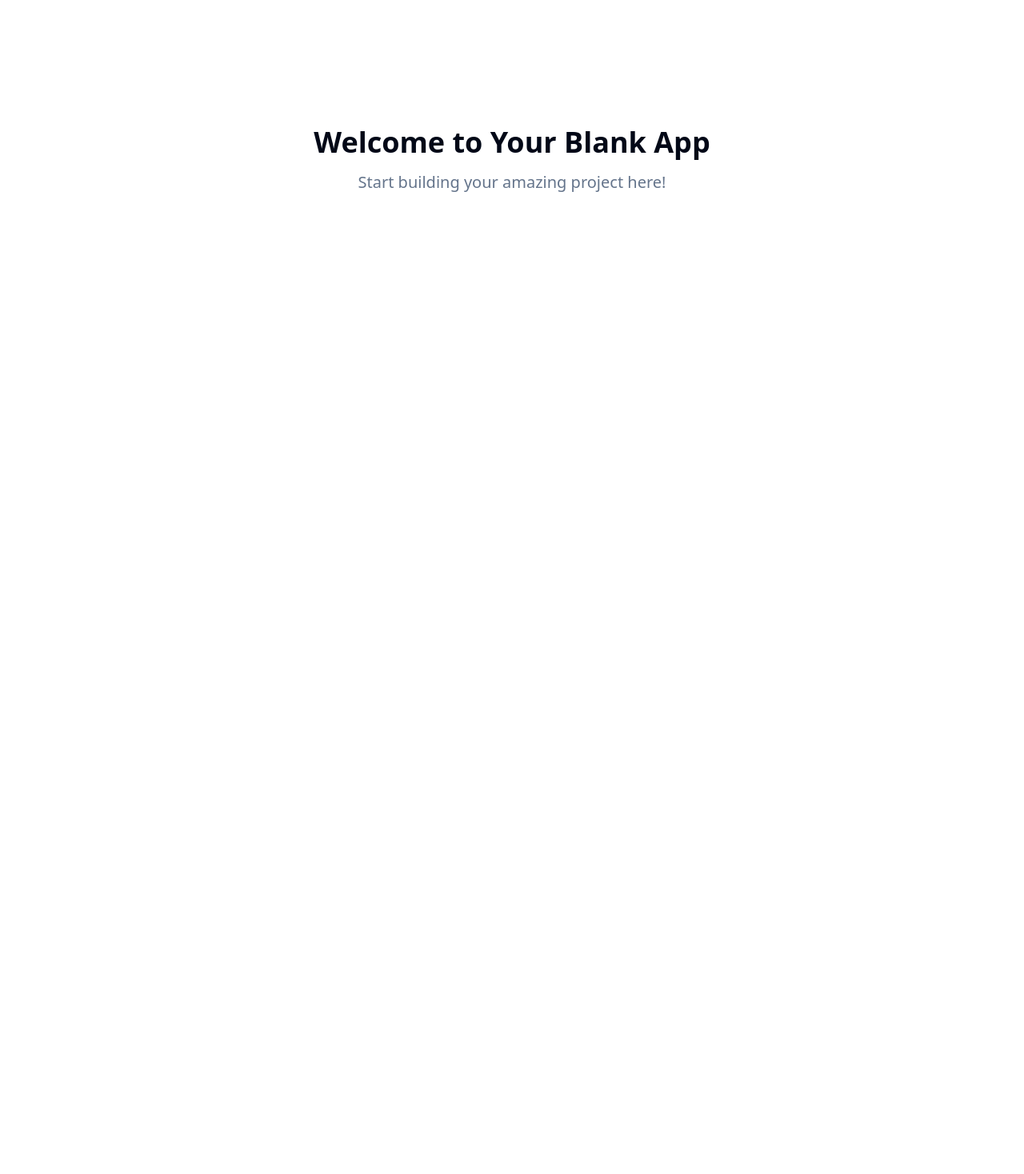
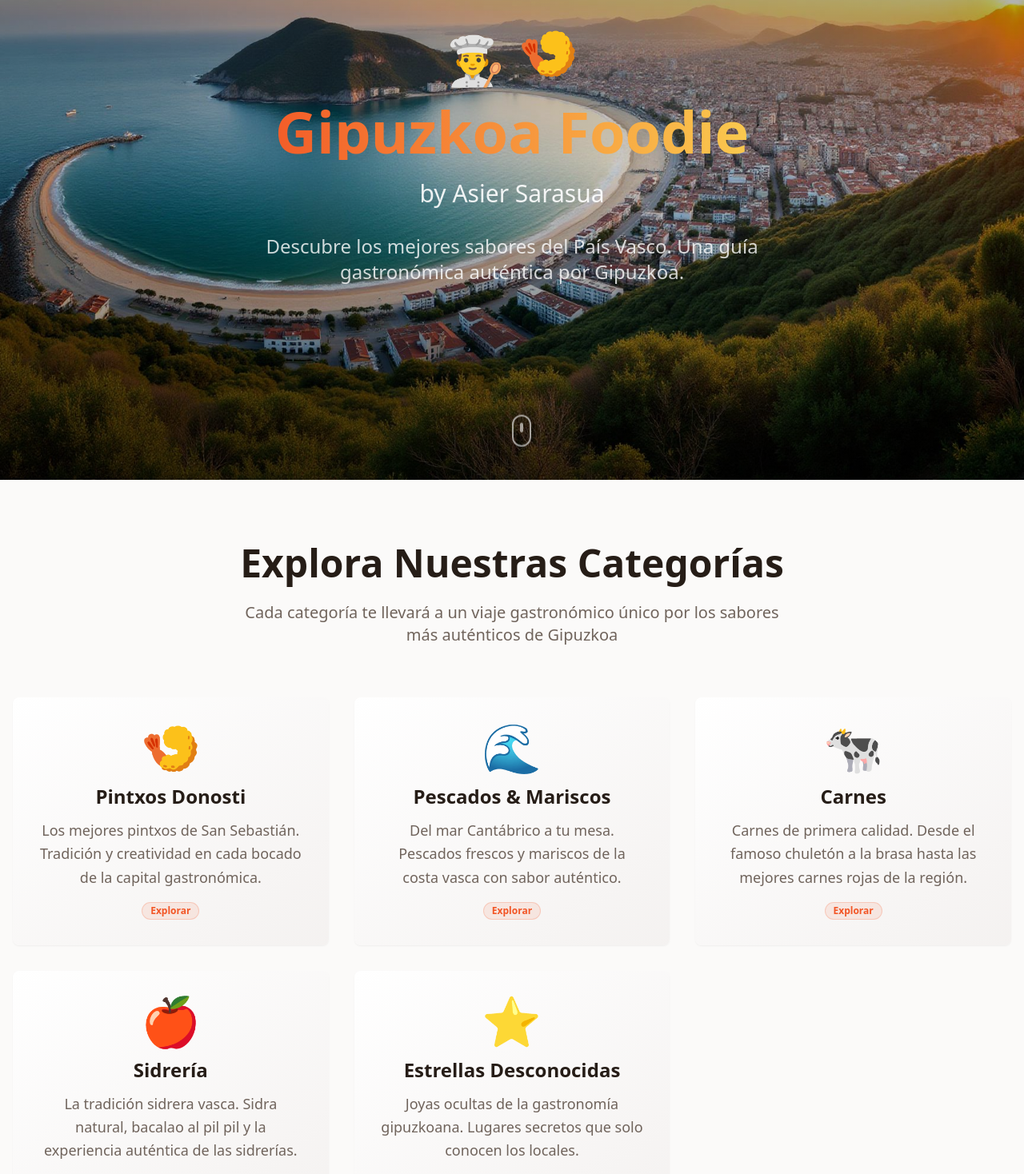
Before and after one commit to assarasua/foodie-gipuzkoa-by-asier, a React (Vite) app: page / in a window 1280 px wide. Shown: the part 200-1668 px from the top of the page at 80% size. Before the commit the page ends 800 px from the top, so only its background shows below. Built offline with nearby package versions, Linux system fonts and the light colour scheme.

Commit message:
Build website and Supabase integration
Implement a website and integrate with Supabase for data management.

```diff
--- /dev/null
+++ b/src/components/FoodCategoryCard.tsx
@@ -0,0 +1,55 @@
+import { Card, CardContent } from "@/components/ui/card";
+import { Badge } from "@/components/ui/badge";
+import { cn } from "@/lib/utils";
+
+interface FoodCategoryCardProps {
+  title: string;
+  emoji: string;
+  description: string;
+  onClick?: () => void;
+  className?: string;
+}
+
+export const FoodCategoryCard = ({
+  title,
+  emoji,
+  description,
+  onClick,
+  className
+}: FoodCategoryCardProps) => {
+  return (
+    <Card
+      className={cn(
+        "group cursor-pointer transition-all duration-300 bg-gradient-card hover:shadow-hover border-0 overflow-hidden",
+        "transform hover:-translate-y-2 hover:scale-105",
+        className
+      )}
+      onClick={onClick}
+    >
+      <CardContent className="p-8 text-center relative">
+        <div className="absolute inset-0 bg-gradient-accent opacity-0 group-hover:opacity-10 transition-opacity duration-300" />
+
+        <div className="relative z-10">
+          <div className="text-6xl mb-4 animate-float">
+            {emoji}
+          </div>
+
+          <h3 className="text-2xl font-bold text-foreground mb-3 group-hover:text-primary transition-colors">
+            {title}
+          </h3>
+
+          <p className="text-muted-foreground text-lg leading-relaxed">
+            {description}
+          </p>
+
+          <Badge
+            variant="secondary"
+            className="mt-4 bg-primary/10 text-primary border-primary/20 group-hover:bg-primary group-hover:text-primary-foreground transition-colors"
+          >
+            Explorar
+          </Badge>
+        </div>
+      </CardContent>
+    </Card>
+  );
+};
--- /dev/null
+++ b/src/components/HeroSection.tsx
@@ -0,0 +1,45 @@
+import heroImage from "@/assets/hero-donostia.jpg";
+
+export const HeroSection = () => {
+  return (
+    <div className="relative h-screen flex items-center justify-center overflow-hidden">
+      {/* Background Image */}
+      <div
+        className="absolute inset-0 bg-cover bg-center bg-no-repeat"
+        style={{ backgroundImage: `url(${heroImage})` }}
+      >
+        <div className="absolute inset-0 bg-gradient-to-b from-black/40 via-black/20 to-black/60" />
+      </div>
+
+      {/* Content */}
+      <div className="relative z-10 text-center text-white px-4 max-w-4xl mx-auto">
+        <div className="animate-fade-in-up">
+          <div className="flex items-center justify-center gap-4 mb-6">
+            <span className="text-6xl animate-float">👨‍🍳</span>
+            <span className="text-6xl animate-float" style={{ animationDelay: '1s' }}>🍤</span>
+          </div>
+
+          <h1 className="text-5xl md:text-7xl font-bold mb-6 bg-gradient-accent bg-clip-text text-transparent">
+            Gipuzkoa Foodie
+          </h1>
+
+          <h2 className="text-2xl md:text-3xl font-light mb-8 text-white/90">
+            by Asier Sarasua
+          </h2>
+
+          <p className="text-xl md:text-2xl text-white/80 max-w-2xl mx-auto leading-relaxed">
+            Descubre los mejores sabores del País Vasco.
+            Una guía gastronómica auténtica por Gipuzkoa.
+          </p>
+        </div>
+      </div>
+
+      {/* Scroll Indicator */}
+      <div className="absolute bottom-8 left-1/2 transform -translate-x-1/2 animate-bounce">
+        <div className="w-6 h-10 border-2 border-white/60 rounded-full flex justify-center">
+          <div className="w-1 h-3 bg-white/60 rounded-full mt-2 animate-pulse" />
+        </div>
+      </div>
+    </div>
+  );
+};
--- a/src/index.css
+++ b/src/index.css
@@ -7,27 +7,44 @@ All colors MUST be HSL.
 */
 
 @layer base {
-  :root {
-    --background: 0 0% 100%;
-    --foreground: 222.2 84% 4.9%;
+:root {
+    --background: 20 20% 98%;
+    --foreground: 24 25% 12%;
 
     --card: 0 0% 100%;
-    --card-foreground: 222.2 84% 4.9%;
+    --card-foreground: 24 25% 12%;
 
     --popover: 0 0% 100%;
-    --popover-foreground: 222.2 84% 4.9%;
+    --popover-foreground: 24 25% 12%;
 
-    --primary: 222.2 47.4% 11.2%;
-    --primary-foreground: 210 40% 98%;
+    --primary: 14 89% 55%;
+    --primary-foreground: 0 0% 100%;
 
-    --secondary: 210 40% 96.1%;
-    --secondary-foreground: 222.2 47.4% 11.2%;
+    --secondary: 195 75% 35%;
+    --secondary-foreground: 0 0% 100%;
 
-    --muted: 210 40% 96.1%;
-    --muted-foreground: 215.4 16.3% 46.9%;
+    --muted: 20 15% 95%;
+    --muted-foreground: 24 10% 40%;
 
-    --accent: 210 40% 96.1%;
-    --accent-foreground: 222.2 47.4% 11.2%;
+    --accent: 40 85% 60%;
+    --accent-foreground: 24 25% 12%;
+
+    /* Basque-inspired colors */
+    --basque-red: 0 75% 55%;
+    --basque-green: 120 45% 30%;
+    --ocean-blue: 195 75% 35%;
+    --golden-yellow: 45 95% 65%;
+    --warm-orange: 14 89% 55%;
+
+    /* Gradients */
+    --gradient-hero: linear-gradient(135deg, hsl(var(--ocean-blue)), hsl(var(--basque-green)));
+    --gradient-card: linear-gradient(145deg, hsl(var(--card)), hsl(var(--muted)));
+    --gradient-accent: linear-gradient(90deg, hsl(var(--warm-orange)), hsl(var(--golden-yellow)));
+
+    /* Shadows */
+    --shadow-elegant: 0 20px 50px -12px hsl(var(--ocean-blue) / 0.25);
+    --shadow-card: 0 8px 30px -8px hsl(24 25% 12% / 0.1);
+    --shadow-hover: 0 25px 60px -12px hsl(var(--warm-orange) / 0.3);
 
     --destructive: 0 84.2% 60.2%;
     --destructive-foreground: 210 40% 98%;
@@ -55,27 +72,44 @@ All colors MUST be HSL.
     --sidebar-ring: 217.2 91.2% 59.8%;
   }
 
-  .dark {
-    --background: 222.2 84% 4.9%;
-    --foreground: 210 40% 98%;
+.dark {
+    --background: 24 15% 8%;
+    --foreground: 20 20% 95%;
 
-    --card: 222.2 84% 4.9%;
-    --card-foreground: 210 40% 98%;
+    --card: 24 15% 10%;
+    --card-foreground: 20 20% 95%;
 
-    --popover: 222.2 84% 4.9%;
-    --popover-foreground: 210 40% 98%;
+    --popover: 24 15% 10%;
+    --popover-foreground: 20 20% 95%;
 
-    --primary: 210 40% 98%;
-    --primary-foreground: 222.2 47.4% 11.2%;
+    --primary: 14 89% 55%;
+    --primary-foreground: 0 0% 100%;
 
-    --secondary: 217.2 32.6% 17.5%;
-    --secondary-foreground: 210 40% 98%;
+    --secondary: 195 75% 35%;
+    --secondary-foreground: 0 0% 100%;
 
-    --muted: 217.2 32.6% 17.5%;
-    --muted-foreground: 215 20.2% 65.1%;
+    --muted: 24 10% 15%;
+    --muted-foreground: 20 15% 65%;
 
-    --accent: 217.2 32.6% 17.5%;
-    --accent-foreground: 210 40% 98%;
+    --accent: 40 85% 60%;
+    --accent-foreground: 24 15% 8%;
+
+    /* Dark mode Basque colors */
+    --basque-red: 0 75% 55%;
+    --basque-green: 120 45% 35%;
+    --ocean-blue: 195 75% 40%;
+    --golden-yellow: 45 95% 70%;
+    --warm-orange: 14 89% 60%;
+
+    /* Dark gradients */
+    --gradient-hero: linear-gradient(135deg, hsl(var(--ocean-blue)), hsl(var(--basque-green)));
+    --gradient-card: linear-gradient(145deg, hsl(var(--card)), hsl(var(--muted)));
+    --gradient-accent: linear-gradient(90deg, hsl(var(--warm-orange)), hsl(var(--golden-yellow)));
+
+    /* Dark shadows */
+    --shadow-elegant: 0 20px 50px -12px hsl(0 0% 0% / 0.5);
+    --shadow-card: 0 8px 30px -8px hsl(0 0% 0% / 0.3);
+    --shadow-hover: 0 25px 60px -12px hsl(var(--warm-orange) / 0.4);
 
     --destructive: 0 62.8% 30.6%;
     --destructive-foreground: 210 40% 98%;
--- a/src/pages/Index.tsx
+++ b/src/pages/Index.tsx
@@ -1,12 +1,91 @@
-// Update this page (the content is just a fallback if you fail to update the page)
+import { HeroSection } from "@/components/HeroSection";
+import { FoodCategoryCard } from "@/components/FoodCategoryCard";
+
+const foodCategories = [
+  {
+    title: "Pintxos Donosti",
+    emoji: "🍤",
+    description: "Los mejores pintxos de San Sebastián. Tradición y creatividad en cada bocado de la capital gastronómica."
+  },
+  {
+    title: "Pescados & Mariscos",
+    emoji: "🌊",
+    description: "Del mar Cantábrico a tu mesa. Pescados frescos y mariscos de la costa vasca con sabor auténtico."
+  },
+  {
+    title: "Carnes",
+    emoji: "🐄",
+    description: "Carnes de primera calidad. Desde el famoso chuletón a la brasa hasta las mejores carnes rojas de la región."
+  },
+  {
+    title: "Sidrería",
+    emoji: "🍎",
+    description: "La tradición sidrera vasca. Sidra natural, bacalao al pil pil y la experiencia auténtica de las sidrerías."
+  },
+  {
+    title: "Estrellas Desconocidas",
+    emoji: "⭐",
+    description: "Joyas ocultas de la gastronomía gipuzkoana. Lugares secretos que solo conocen los locales."
+  }
+];
 
 const Index = () => {
+  const handleCategoryClick = (title: string) => {
+    // Here we would navigate to the specific category page
+    // For now, we'll just log it
+    console.log(`Clicked on ${title}`);
+  };
+
   return (
-    <div className="min-h-screen flex items-center justify-center bg-background">
-      <div className="text-center">
-        <h1 className="text-4xl font-bold mb-4">Welcome to Your Blank App</h1>
-        <p className="text-xl text-muted-foreground">Start building your amazing project here!</p>
+    <div className="min-h-screen bg-background">
+      <HeroSection />
+
+      {/* Categories Section */}
+      <div className="py-20 px-4">
+        <div className="max-w-7xl mx-auto">
+          <div className="text-center mb-16">
+            <h2 className="text-4xl md:text-5xl font-bold text-foreground mb-6">
+              Explora Nuestras Categorías
+            </h2>
+            <p className="text-xl text-muted-foreground max-w-2xl mx-auto">
+              Cada categoría te llevará a un viaje gastronómico único por los sabores más auténticos de Gipuzkoa
+            </p>
+          </div>
+
+          <div className="grid grid-cols-1 md:grid-cols-2 lg:grid-cols-3 gap-8">
+            {foodCategories.map((category, index) => (
+              <div
+                key={category.title}
+                className="animate-fade-in-up"
+                style={{ animationDelay: `${index * 0.2}s` }}
+              >
+                <FoodCategoryCard
+                  title={category.title}
+                  emoji={category.emoji}
+                  description={category.description}
+                  onClick={() => handleCategoryClick(category.title)}
+                />
+              </div>
+            ))}
+          </div>
+        </div>
       </div>
+
+      {/* Footer */}
+      <footer className="bg-gradient-hero text-white py-12">
+        <div className="max-w-4xl mx-auto text-center px-4">
+          <div className="flex items-center justify-center gap-3 mb-4">
+            <span className="text-3xl">👨‍🍳</span>
+            <h3 className="text-2xl font-bold">Asier Sarasua</h3>
+          </div>
+          <p className="text-white/80 text-lg">
+            Guía gastronómica apasionada por los sabores auténticos del País Vasco
+          </p>
+          <p className="text-white/60 mt-4">
+            © 2024 Gipuzkoa Foodie. Hecho con ❤️ en Euskadi
+          </p>
+        </div>
+      </footer>
     </div>
   );
 };
--- a/tailwind.config.ts
+++ b/tailwind.config.ts
@@ -52,6 +52,12 @@ export default {
 					DEFAULT: 'hsl(var(--card))',
 					foreground: 'hsl(var(--card-foreground))'
 				},
+				// Basque-inspired colors
+				'basque-red': 'hsl(var(--basque-red))',
+				'basque-green': 'hsl(var(--basque-green))',
+				'ocean-blue': 'hsl(var(--ocean-blue))',
+				'golden-yellow': 'hsl(var(--golden-yellow))',
+				'warm-orange': 'hsl(var(--warm-orange))',
 				sidebar: {
 					DEFAULT: 'hsl(var(--sidebar-background))',
 					foreground: 'hsl(var(--sidebar-foreground))',
@@ -67,6 +73,16 @@ export default {
 				lg: 'var(--radius)',
 				md: 'calc(var(--radius) - 2px)',
 				sm: 'calc(var(--radius) - 4px)'
+			},
+			backgroundImage: {
+				'gradient-hero': 'var(--gradient-hero)',
+				'gradient-card': 'var(--gradient-card)',
+				'gradient-accent': 'var(--gradient-accent)',
+			},
+			boxShadow: {
+				'elegant': 'var(--shadow-elegant)',
+				'card': 'var(--shadow-card)',
+				'hover': 'var(--shadow-hover)',
 			},
 			keyframes: {
 				'accordion-down': {
@@ -84,11 +100,31 @@ export default {
 					to: {
 						height: '0'
 					}
+				},
+				'fade-in-up': {
+					'0%': {
+						opacity: '0',
+						transform: 'translateY(20px)'
+					},
+					'100%': {
+						opacity: '1',
+						transform: 'translateY(0)'
+					}
+				},
+				'float': {
+					'0%, 100%': {
+						transform: 'translateY(0px)'
+					},
+					'50%': {
+						transform: 'translateY(-10px)'
+					}
 				}
 			},
 			animation: {
 				'accordion-down': 'accordion-down 0.2s ease-out',
-				'accordion-up': 'accordion-up 0.2s ease-out'
+				'accordion-up': 'accordion-up 0.2s ease-out',
+				'fade-in-up': 'fade-in-up 0.6s ease-out',
+				'float': 'float 3s ease-in-out infinite'
 			}
 		}
 	},
```
Also changed, not shown: src/assets/hero-donostia.jpg (added).
